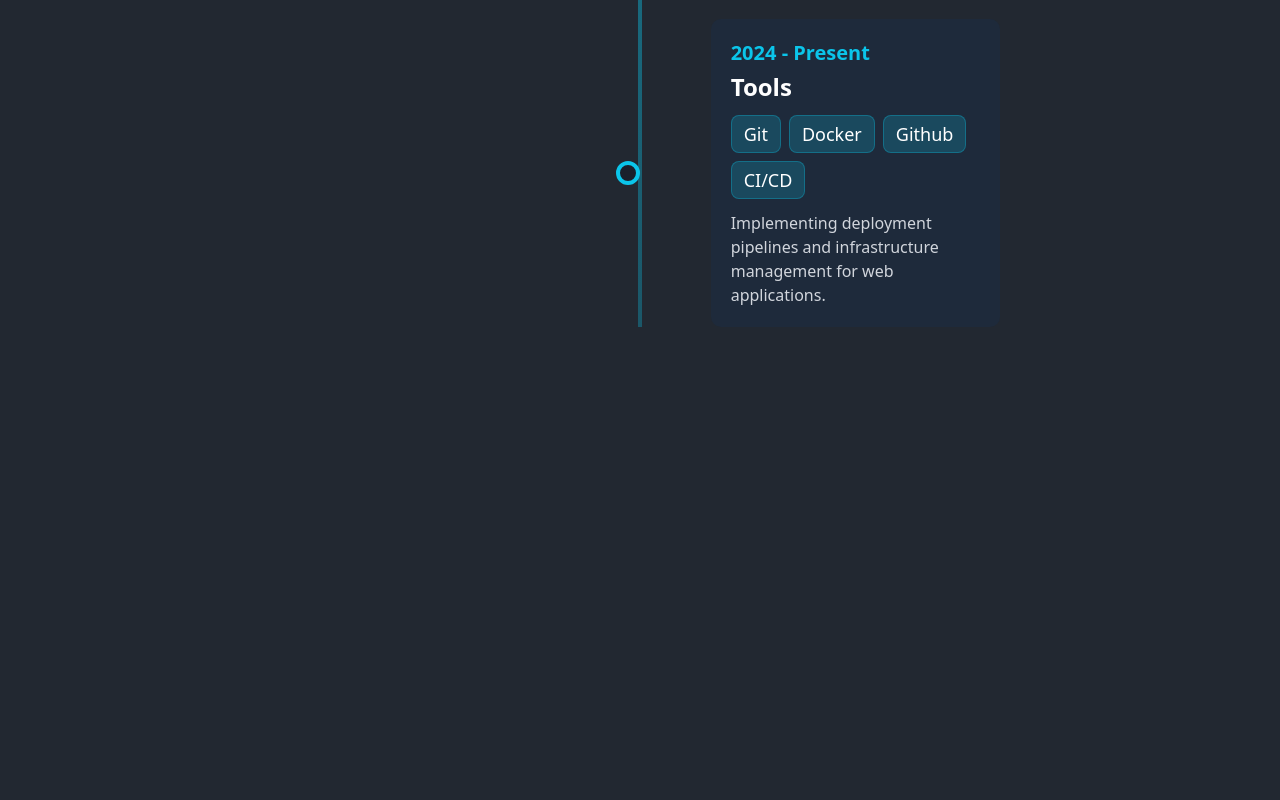
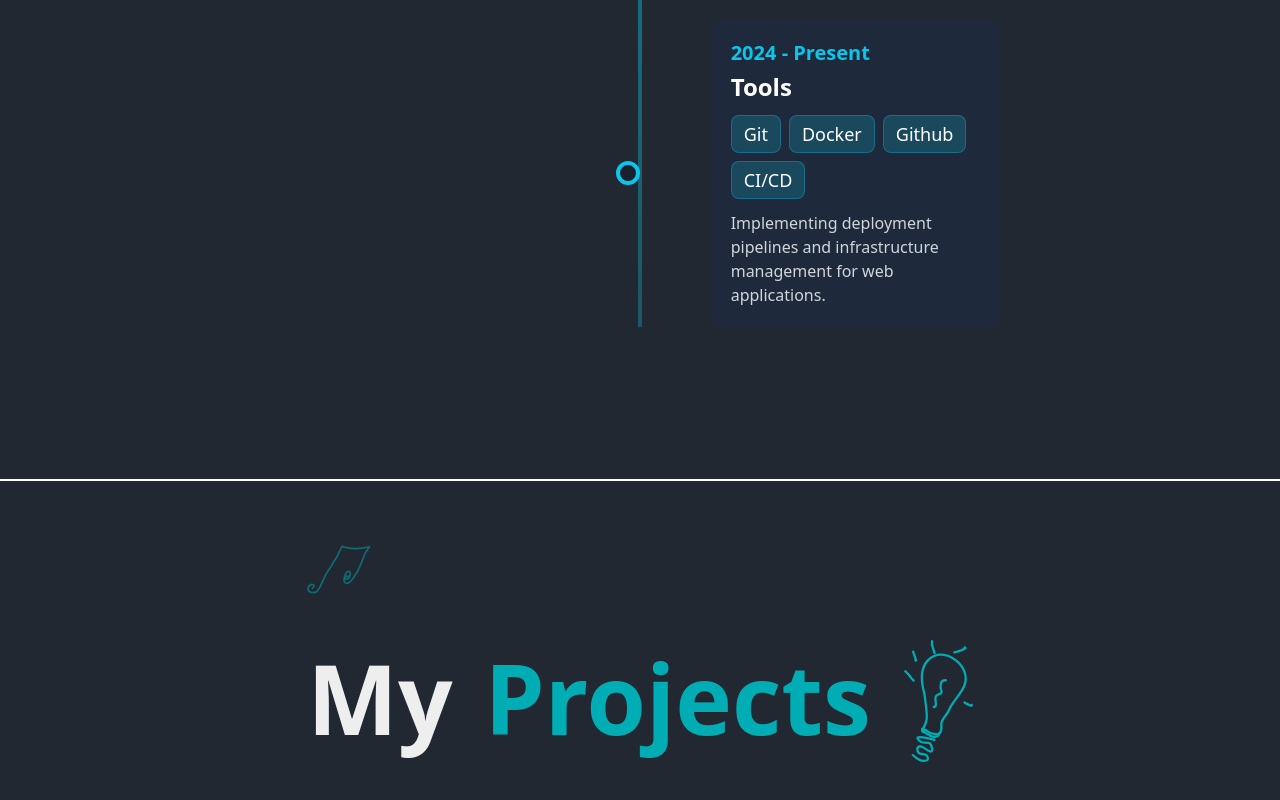
Before and after one commit to kyuremmmmz/nextjs-portfolio, a Next.js app: page / in a window 1280 px wide. Shown: the part 3986-4786 px from the top of the page. Before the commit the page ends 4465 px from the top, so only its background shows below. Built offline with nearby package versions, Linux system fonts and the light colour scheme.

Commit message:
added projects

```diff
--- a/app/page.tsx
+++ b/app/page.tsx
@@ -1,6 +1,7 @@
 "use client";
 import About from "@/components/Sections/About";
 import HomeSection from "@/components/Sections/Home";
+import Projects from "@/components/Sections/Projects";
 import Skills from "@/components/Sections/Skills";
 import 'aos/dist/aos.css';
 export default function Home() {
@@ -19,6 +20,10 @@ export default function Home() {
         </div>
       </main>
       <Skills />
+      <div className=" w-full border-b-2 border-white ">
+        {/* SECTION BORDER */}
+      </div>
+      <Projects />
     </div>
   );
 }
--- /dev/null
+++ b/components/Sections/Projects.tsx
@@ -0,0 +1,24 @@
+import React from 'react'
+import Music from '../Svgs/Music'
+import Bulb from '../Svgs/Bulb'
+
+function Projects() {
+  return (
+      <section id="about" className="flex flex-col py-10 px-24 items-center justify-center lg:flex-col lg:items-center lg:justify-center lg:py-16">
+          <div data-aos="fade-right" className="flex flex-col px-[20px] lg:px-60">
+              <div className="flex flex-row gap-2 lg:gap-8">
+                  <div className="flex flex-col gap-2 lg:gap-8">
+                      <Music />
+                      <div className='flex flex-row gap-2 lg:gap-8'>
+                          <h1 className="text-center md:text-start text-[40px] md:text-[96px] font-bold">My</h1>
+                          <h1 className="text-center md:text-start text-[40px] text-[#00ADB5] md:text-[96px] font-bold">Projects</h1>
+                          <Bulb />
+                      </div>
+                  </div>
+              </div>
+          </div>
+      </section>
+  )
+}
+
+export default Projects
```
